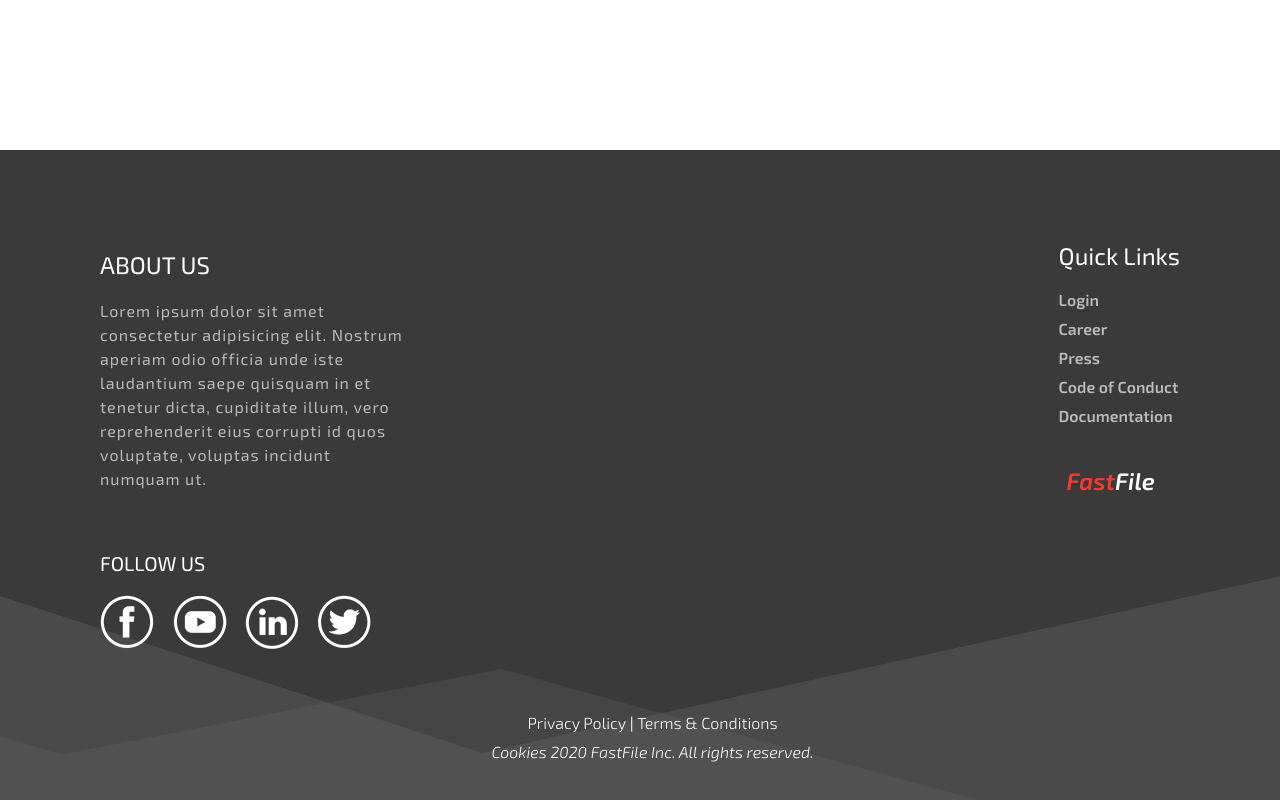
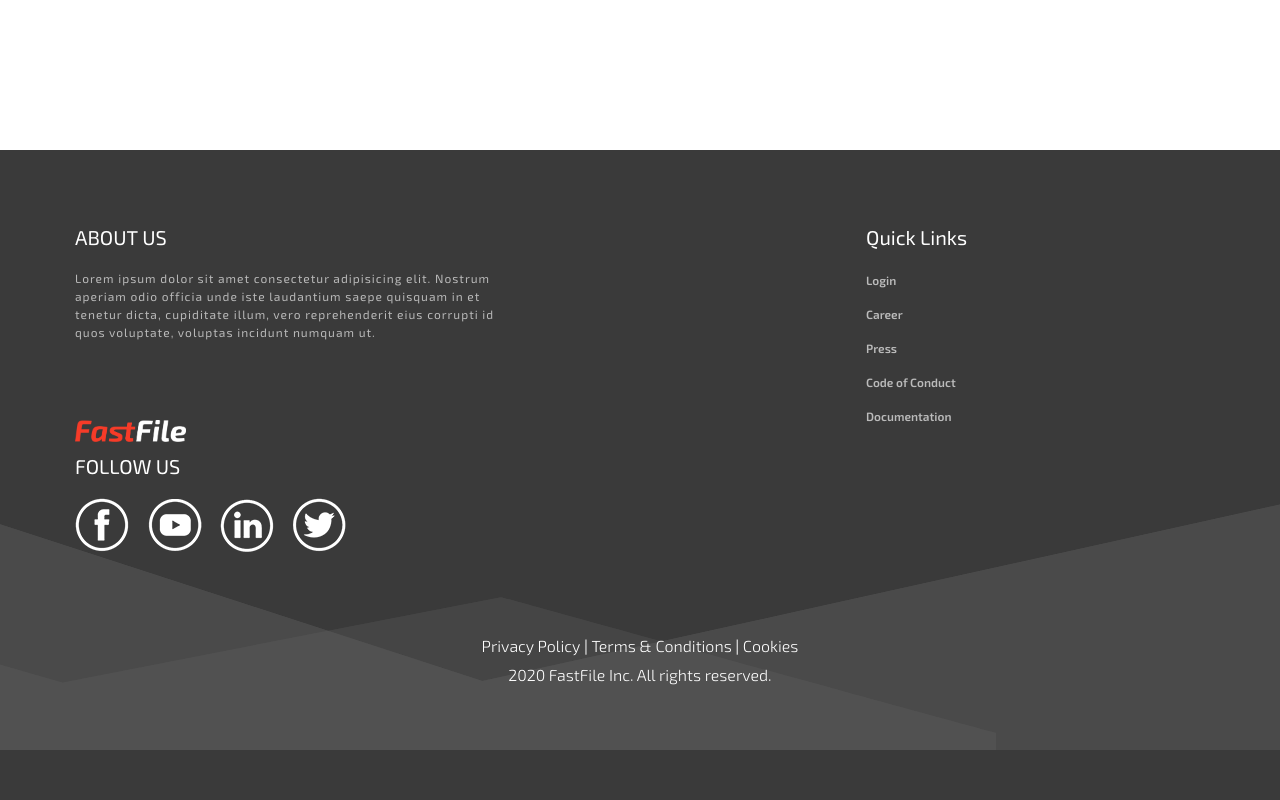
Before and after one commit to Mateusz-Szczykutowicz/FastFile---front-end, a website built with webpack: page index.html in a window 1280 px wide. Shown: the part 2044-2844 px from the top of the page. After the commit the page ends 2794 px from the top, so only its background shows below. Built offline with nearby package versions, Linux system fonts and the light colour scheme.

Commit message:
Moblie and Tablet versions -  modified footer

```diff
--- a/index.html
+++ b/index.html
@@ -113,15 +113,6 @@
           /></a>
         </div>
       </section>
-      <section class="about_us">
-        <h2>About Us</h2>
-        <p>
-          Lorem ipsum dolor sit amet consectetur adipisicing elit. Nostrum
-          aperiam odio officia unde iste laudantium saepe quisquam in et tenetur
-          dicta, cupiditate illum, vero reprehenderit eius corrupti id quos
-          voluptate, voluptas incidunt numquam ut.
-        </p>
-      </section>
     </main>
 
     <!-- ? Aside ? -->
@@ -135,9 +126,20 @@
 
     <!-- ? Footer ? -->
     <footer>
-      <h2><span>Fast</span>File</h2>
+      <img class="logo" src="./img/logo/FastFile-reverse.png" alt="" />
+      <div class="footer__wrapper">
+        <article class="about_us">
+          <h3>About Us</h3>
+          <p>
+            Lorem ipsum dolor sit amet consectetur adipisicing elit. Nostrum
+            aperiam odio officia unde iste laudantium saepe quisquam in et
+            tenetur dicta, cupiditate illum, vero reprehenderit eius corrupti id
+            quos voluptate, voluptas incidunt numquam ut.
+          </p>
+        </article>
+        <article class="quick_links">
+          <h3>Quick Links</h3>
           <nav class="nav__footer">
-        <h3>Quick Links</h3>
             <ul>
               <li><a href="#">Login</a></li>
               <li><a href="#">Career</a></li>
@@ -146,6 +148,7 @@
               <li><a href="#">Documentation</a></li>
             </ul>
           </nav>
+        </article>
         <article class="footer__follow_us">
           <h3>Follow us</h3>
           <!-- [tmp] -->
@@ -156,14 +159,19 @@
           <a href="#"
             ><img src="./img/icons/linkedin-icon.png" alt="LinkedIn"
           /></a>
-        <a href="#"><img src="./img/icons/twitter-icon.png" alt="Twitter" /></a>
+          <a href="#"
+            ><img src="./img/icons/twitter-icon.png" alt="Twitter"
+          /></a>
         </article>
+      </div>
       <article class="end">
-        <h2>Cookies 2020 FastFile Inc. All rights reserved.</h2>
+        <h2>2020 FastFile Inc. All rights reserved.</h2>
         <div class="end__wrapper">
           <a href="#">Privacy Policy</a>
           <span>|</span>
           <a href="#">Terms & Conditions</a>
+          <span>|</span>
+          <a href="#">Cookies</a>
         </div>
       </article>
       <div class="triangle">
--- a/src/styles/style.scss
+++ b/src/styles/style.scss
@@ -230,15 +230,26 @@ main {
       }
     }
   }
+}
+
+footer {
+  position: relative;
+  padding: $containter-padding;
+
+  .logo {
+    height: 22px;
+    position: absolute;
+    top: 29%;
+  }
   .about_us {
-    padding: 0 $containter-padding;
-    margin-bottom: 20px;
-    h2 {
+    padding: 0;
+    margin-bottom: 100px;
+    margin-top: 30px;
+    h3 {
       font-size: 20px;
       font-weight: 400;
       text-transform: uppercase;
       margin-bottom: 20px;
-      margin-top: 50px;
     }
     p {
       font-size: 12px;
@@ -246,30 +257,17 @@ main {
       line-height: 18px;
     }
   }
-}
-
-footer {
-  position: relative;
-  padding: 0 $containter-padding;
-  h2 {
-    font-size: 24px;
-    font-style: italic;
-    font-weight: 600;
-    margin-bottom: 30px;
-    span {
-      color: $red;
-    }
-  }
-  .nav__footer {
-    margin-bottom: 30px;
+  .quick_links {
     h3 {
       font-size: 20px;
       font-weight: 400;
       margin-bottom: 20px;
     }
+    .nav__footer {
+      margin-bottom: 30px;
       li {
         list-style: none;
-      margin-bottom: 10px;
+        margin-bottom: 15px;
       }
       a {
         color: $bright-grey;
@@ -277,6 +275,8 @@ footer {
         font-weight: 600;
       }
     }
+  }
+
   .footer__follow_us {
     margin-bottom: 30px;
     h3 {
@@ -394,42 +394,31 @@ aside {
         }
       }
     }
-    .about_us {
-      width: 360px;
-      margin: 100px 75px 50px 75px;
-      h2 {
-        font-size: 24px;
-      }
-      p {
-        font-size: 16px;
-        line-height: 24px;
-      }
-    }
   }
   footer {
-    padding: 10px 75px 20px 100px;
-    h2 {
-      position: absolute;
-      top: -75px;
-      right: 125px;
+    padding: 75px 75px 40px 75px;
+
+    .logo {
+      top: 45%;
     }
-    .nav__footer {
-      position: absolute;
-      top: -300px;
-      right: 100px;
-      h3 {
-        font-size: 24px;
+    .footer__wrapper {
+      justify-content: space-between;
+      display: flex;
+      flex-wrap: wrap;
+      .about_us {
+        width: 40%;
+        margin-right: 20%;
+        margin-top: 0;
       }
-      ul {
-        li {
-          a {
-            font-size: 16px;
+      .quick_links {
+        width: 30%;
       }
-        }
+      .footer__follow_us {
+        width: 50%;
       }
     }
     .end {
-      margin-top: 50px;
+      margin-top: 25px;
       text-align: center;
       justify-content: center;
       h2 {
```
Lines whose indentation alone changed are shown as unchanged.
